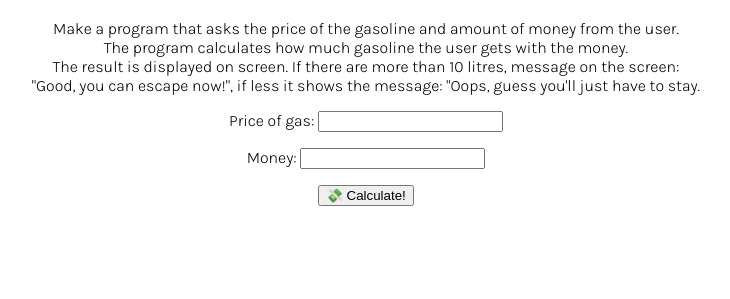
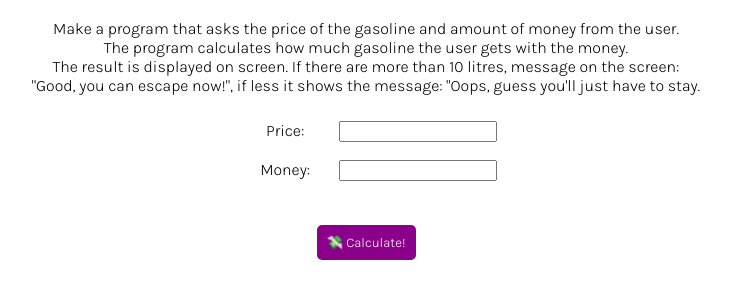
Before and after one commit to kirpister/JS_lessons_Margit, a plain HTML site: page week 3/Gas calculator/index.html in a window 1280 px wide. Shown: the part 61-360 px from the top of the page, without its empty margins (274-1004 px from the left). Drawn offline with Linux system fonts and the light colour scheme.

Commit message:
some changes

```diff
--- a/week 3/index.html
+++ b/week 3/Gas calculator/index.html
@@ -4,24 +4,35 @@
     <meta charset="UTF-8">
     <meta http-equiv="X-UA-Compatible" content="IE=edge">
     <meta name="viewport" content="width=, initial-scale=1.0">
-    <title>Calculators :(</title>
+    <title>Gasoline calc</title>
     <link rel="preconnect" href="https://fonts.googleapis.com">
 <link rel="preconnect" href="https://fonts.gstatic.com" crossorigin>
 <link href="https://fonts.googleapis.com/css2?family=Karla:wght@300&display=swap" rel="stylesheet">
     <link rel="stylesheet" href="styles.css"><link>
 </head>
-<body>
+    <body>
+
 <h1>Gasoline price calculator</h1>
 <p>Make a program that asks the price of the gasoline and amount of money from the user.<br>The program calculates how much gasoline the user gets with the money.<br> The result is displayed on screen. If there are more than 10 litres, message on the screen:<br> "Good, you can escape now!", if less it shows  the message: "Oops, guess you'll just have to stay.</p>
 
-<p>Price of gas: <input id="price" type="number"></p>
-<p>Money: <input id="money" type="number"></p>
+<div>
+    <label for="price">Price:</label>
+    <input type="number" id="price"/>
+</div>
+<div>
+     <label for="money">Money:</label>
+    <input type="number" id="money"/>
+</div>
+
+
+<!-- <p>Price of gas: <input id="price" type="number"></p>
+<p>Money: <input id="money" type="number"></p> -->
 
 <p id="liters"></p>
 <p id="message"></p>
 
 <button onclick="calculate()">&#128184; Calculate!</button>
 
-<script src="script.js"></script>
-</body>
+        <script src="script.js"></script>
+    </body>
 </html>
--- a/week 3/script.js
+++ b/week 3/Gas calculator/script.js
@@ -1,6 +1,6 @@
-calculate = () => {
- let price = document.getElementById('price').value;
- let money = document.getElementById('money').value;
+const calculate = () => {
+ let price = +document.getElementById('price').value;
+ let money = +document.getElementById('money').value;
  let liters = (money / price);
 
  document.getElementById('liters').textContent =  "You got" + " " + liters.toFixed(2) + " " + "liters."
@@ -11,3 +11,10 @@ calculate = () => {
     document.getElementById('message').textContent = "Good, you can escape now!"
  }
 }
+
+// const money = +document.querySelector('#money');
+
+
+// const liters = Math.floor(money / price);
+// const answer = document.querySelector('answer');
+// answer.textContent = amount;
--- /dev/null
+++ b/week 3/Gas calculator/styles.css
@@ -0,0 +1,32 @@
+body {
+   text-align: center;
+   font-family: 'Karla', sans-serif;
+}
+
+h1 {
+   font-family: 'Karla', sans-serif;
+ }
+
+p {
+   font-family: 'Karla', sans-serif;
+ }
+
+ label {
+  display: inline-block;
+  width: 100px;
+  margin: 10px 0;
+ }
+
+ button {
+  border: none;
+  background-color: darkmagenta;
+  padding: 10px;
+  border-radius: 5px;
+  margin-top: 20px;
+  color:white;
+ }
+
+ input,
+ button {
+  font-family: inherit;
+ }
--- a/week 3/styles.css
+++ /dev/null
@@ -1,11 +0,0 @@
-body {
-   text-align: center;
-}
-
-h1 {
-   font-family: 'Karla', sans-serif;
- }
-
- p {
-   font-family: 'Karla', sans-serif;
- }
```
Also changed, not shown: 3 other files.
